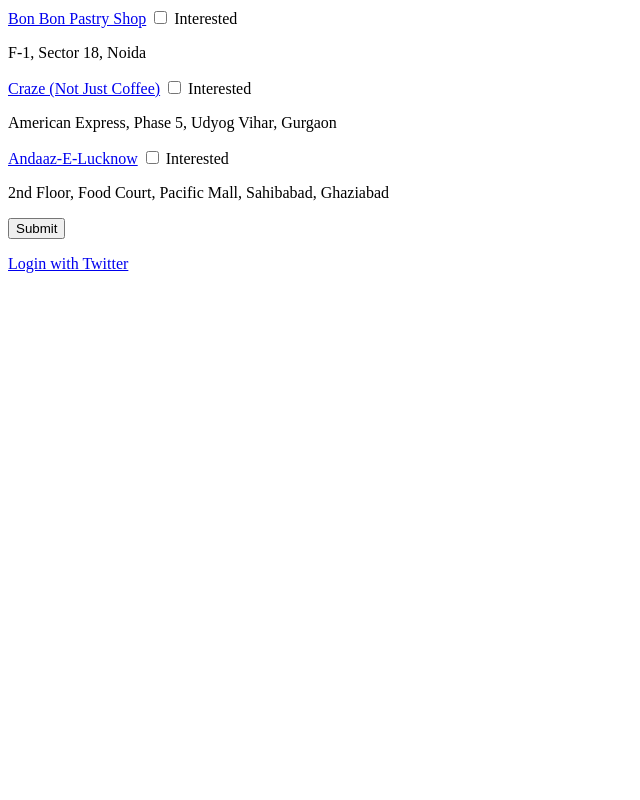
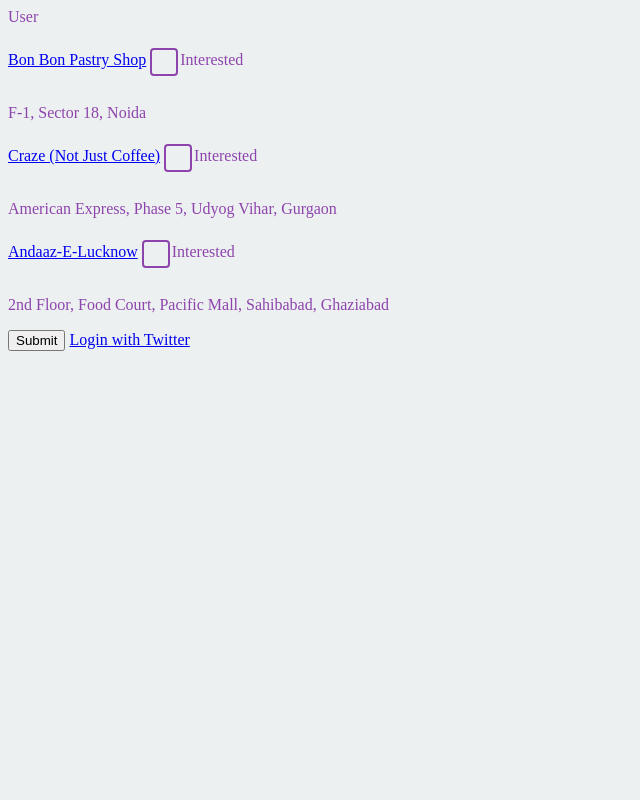
Before and after one commit to easwarmoorthy/RestaurantApp, a Django app: page /home in a window 1280 px wide. Shown: the whole page, without its empty margins (0-640 px from the left). Run offline with Django 3.2, Linux system fonts and the light colour scheme; data comes from the database, SQL or seed files in the repository; both versions use the stored data as it was after the commit.

Commit message:
Procfile

```diff
--- /dev/null
+++ b/resapp/static/resapp/style.css
@@ -0,0 +1,61 @@
+body {
+  background: #ecf0f1;
+  color: #8e44ad;
+}
+.center-on-page {
+  position: absolute;
+  top: 50%;
+  left: 50%;
+  transform: translate(-50%,-50%);
+}
+input[type="checkbox"],
+input[type="radio"] {
+  position: absolute;
+  opacity: 0;
+  z-index: -1;
+}
+label {
+  position: relative;
+  display: inline-block;
+  margin-right: 10px;
+  margin-bottom: 10px;
+  padding-left: 30px;
+  padding-right: 10px;
+  line-height: 36px;
+  cursor: pointer;
+}
+label::before {
+  content: " ";
+  position: absolute;
+  top: 6px;
+  left: 0;
+  display: block;
+  width: 24px;
+  height: 24px;
+  border: 2px solid #8e44ad;
+  border-radius: 4px;
+  z-index: -1;
+}
+input[type="radio"] + label::before {
+  border-radius: 18px;
+}
+/* Checked */
+input[type="checkbox"]:checked + label,
+input[type="radio"]:checked + label {
+  padding-left: 10px;
+  color: #fff;
+}
+input[type="checkbox"]:checked + label::before,
+input[type="radio"]:checked + label::before {
+  top: 0;
+  width: 100%;
+  height: 100%;
+  background: #8e44ad;
+}
+/* Transition */
+label,
+label::before {
+  -webkit-transition: .25s all ease;
+  -o-transition: .25s all ease;
+  transition: .25s all ease;
+}
--- a/resapp/templates/resapp/home.html
+++ b/resapp/templates/resapp/home.html
@@ -1,16 +1,21 @@
 {% block content %}
+<link rel="stylesheet" type="text/css" href="/static/resapp/style.css" />
 <title> Restaurant </title>
 <p> {{info}} </p>
-<p>{{user.username}}</p>
+<p>User {{user.username}}</p>
 <form method="post" action=""> {% csrf_token %}
 {% for x in list1 %}
+<div class="cbox">
 <a href="{{x.url}}">{{x.name}}</a>
 {% if x.id in list2 %}
-<label><input type="checkbox" name="checks[]" id="{{x.id}}" checked="on" value="{{x.id}}"> Interested </label><br>
+<input type="checkbox" name="checks[]" id="{{x.id}}" checked="on" value="{{x.id}}">
+<label for="{{x.id}}">Interested</label>
 {% else %}
-<label><input type="checkbox" name="checks[]" id="{{x.id}}"  value="{{x.id}}"> Interested </label><br>
+<input type="checkbox" name="checks[]" id="{{x.id}}"  value="{{x.id}}">
+<label for="{{x.id}}">Interested</label>
 {% endif %}
 <p> {{x.address}}</p> {% endfor %}
+</div>
 <input type="submit"/>
 </form>
 <a href="{% url 'social:begin' 'twitter' %}">Login with Twitter</a>
```
Also changed, not shown: db.sqlite3.
